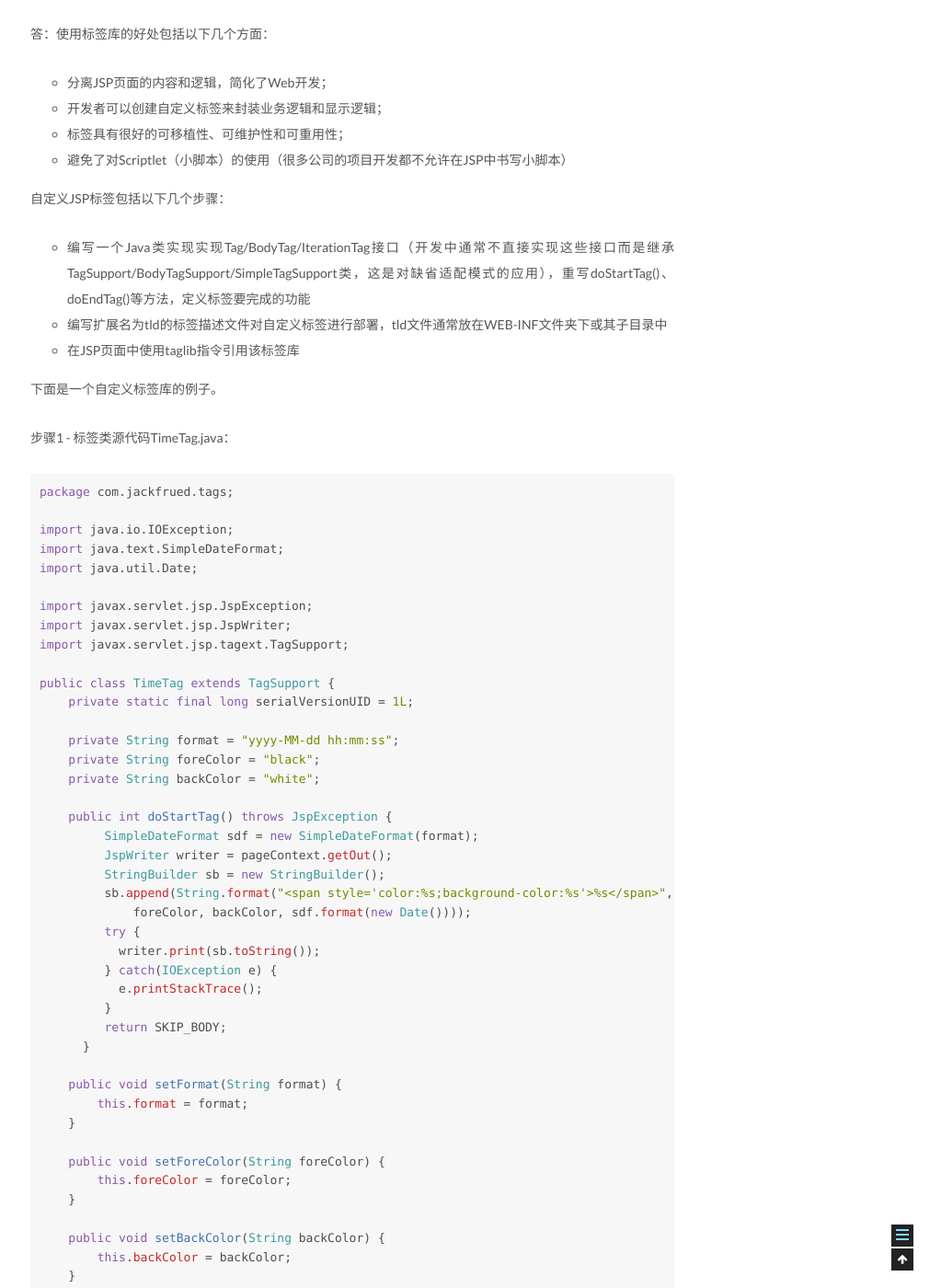
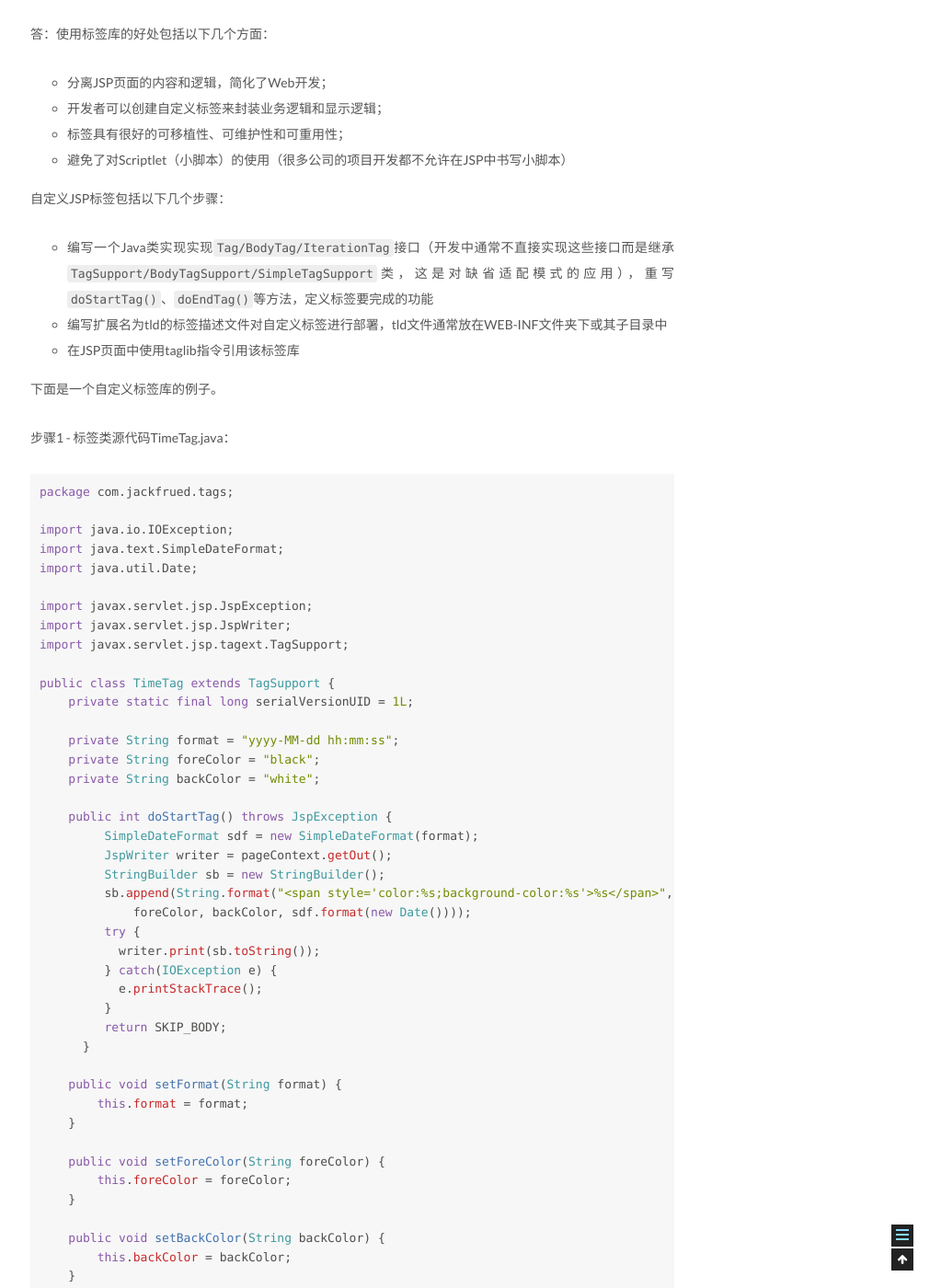
Before and after one commit to nnngu/LearningNotes, a Jekyll site: the page built from _posts/2018-03-13-经典Java面试题收集（二）.md, in a window 1280 px wide and 1400 px high, scrolled down 15133 px. Shown: the whole window at 92% size, without its empty margins (257-1280 px from the left). Built offline with Jekyll 4.4.1, drawn with Linux system fonts in a browser that asks for light colours.

```diff
--- a/_posts/2018-03-13-经典Java面试题收集（二）.md
+++ b/_posts/2018-03-13-经典Java面试题收集（二）.md
@@ -549,7 +549,7 @@ C. Who you are? — 指纹识别、虹膜识别
 
 **109、你的项目中使用过哪些JSTL标签？**
 
-答：项目中主要使用了JSTL的核心标签库，包括\<c:if>、\<c:choose>、\<c: when>、\<c: otherwise>、\<c:forEach>等，主要用于构造循环和分支结构以控制显示逻辑。
+答：项目中主要使用了JSTL的核心标签库，包括\<c:if\>、\<c:choose\>、\<c: when\>、\<c: otherwise\>、\<c:forEach\>等，主要用于构造循环和分支结构以控制显示逻辑。
 
 > 说明：虽然JSTL标签库提供了core、sql、fmt、xml等标签库，但是实际开发中建议只使用核心标签库（core），而且最好只使用分支和循环标签并辅以表达式语言（EL），这样才能真正做到数据显示和业务逻辑的分离，这才是最佳实践。
 
@@ -562,7 +562,7 @@ C. Who you are? — 指纹识别、虹膜识别
 - 避免了对Scriptlet（小脚本）的使用（很多公司的项目开发都不允许在JSP中书写小脚本）
 
 自定义JSP标签包括以下几个步骤：
-- 编写一个Java类实现实现Tag/BodyTag/IterationTag接口（开发中通常不直接实现这些接口而是继承TagSupport/BodyTagSupport/SimpleTagSupport类，这是对缺省适配模式的应用），重写doStartTag()、doEndTag()等方法，定义标签要完成的功能
+- 编写一个Java类实现实现`Tag/BodyTag/IterationTag`接口（开发中通常不直接实现这些接口而是继承`TagSupport/BodyTagSupport/SimpleTagSupport`类，这是对缺省适配模式的应用），重写`doStartTag()`、`doEndTag()`等方法，定义标签要完成的功能
 - 编写扩展名为tld的标签描述文件对自定义标签进行部署，tld文件通常放在WEB-INF文件夹下或其子目录中
 - 在JSP页面中使用taglib指令引用该标签库
 
```
